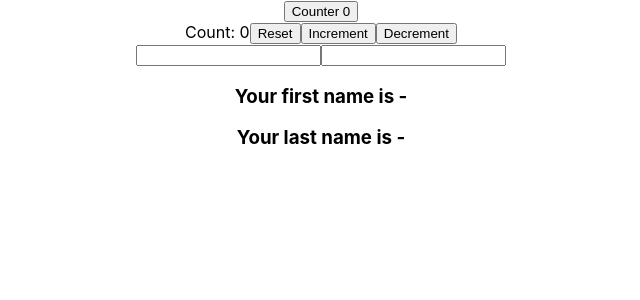
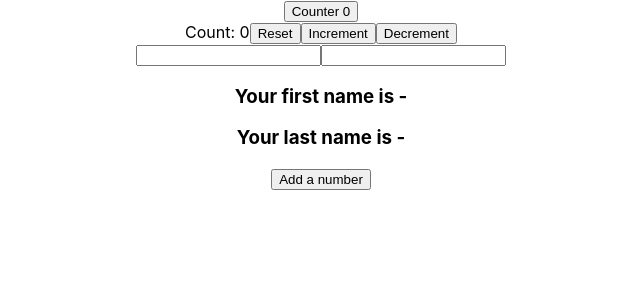
Before and after one commit to md-amir-gauhar/react-hooks, a React (Create React App) app: page / in a window 1280 px wide. Shown: the top 300 px of the page, without its empty margins (319-959 px from the left). Built offline with nearby package versions, Linux system fonts and the light colour scheme.

Commit message:
useState with array

```diff
--- a/src/App.js
+++ b/src/App.js
@@ -2,6 +2,7 @@
 import HooksCounter from './components/useState/HooksCounter';
 import HooksCounterTwo from './components/useState/HooksCounterTwo';
 import UseStateWithObject from './components/useState/UseStateWithObject';
+import UseStateWithArray from './components/useState/UseStateWithArray';
 
 function App() {
   return (
@@ -9,6 +10,7 @@
       <HooksCounter />
       <HooksCounterTwo />
       <UseStateWithObject />
+      <UseStateWithArray />
     </div>
   );
 }
--- /dev/null
+++ b/src/components/useState/UseStateWithArray.js
@@ -0,0 +1,26 @@
+import React, { useState } from 'react';
+
+const UseStateWithArray = () => {
+  const [items, setItems] = useState([]);
+  const addItem = () => {
+    setItems([
+      ...items,
+      {
+        id: items.length,
+        value: Math.floor(Math.random() * 10) + 1,
+      },
+    ]);
+  };
+  return (
+    <div>
+      <button onClick={addItem}>Add a number</button>
+      <ul>
+        {items.map((item) => (
+          <li key={item.id}>{item.value}</li>
+        ))}
+      </ul>
+    </div>
+  );
+};
+
+export default UseStateWithArray;
```
Also changed, not shown: 1 other file (tests, documents, lock files or other folders).
